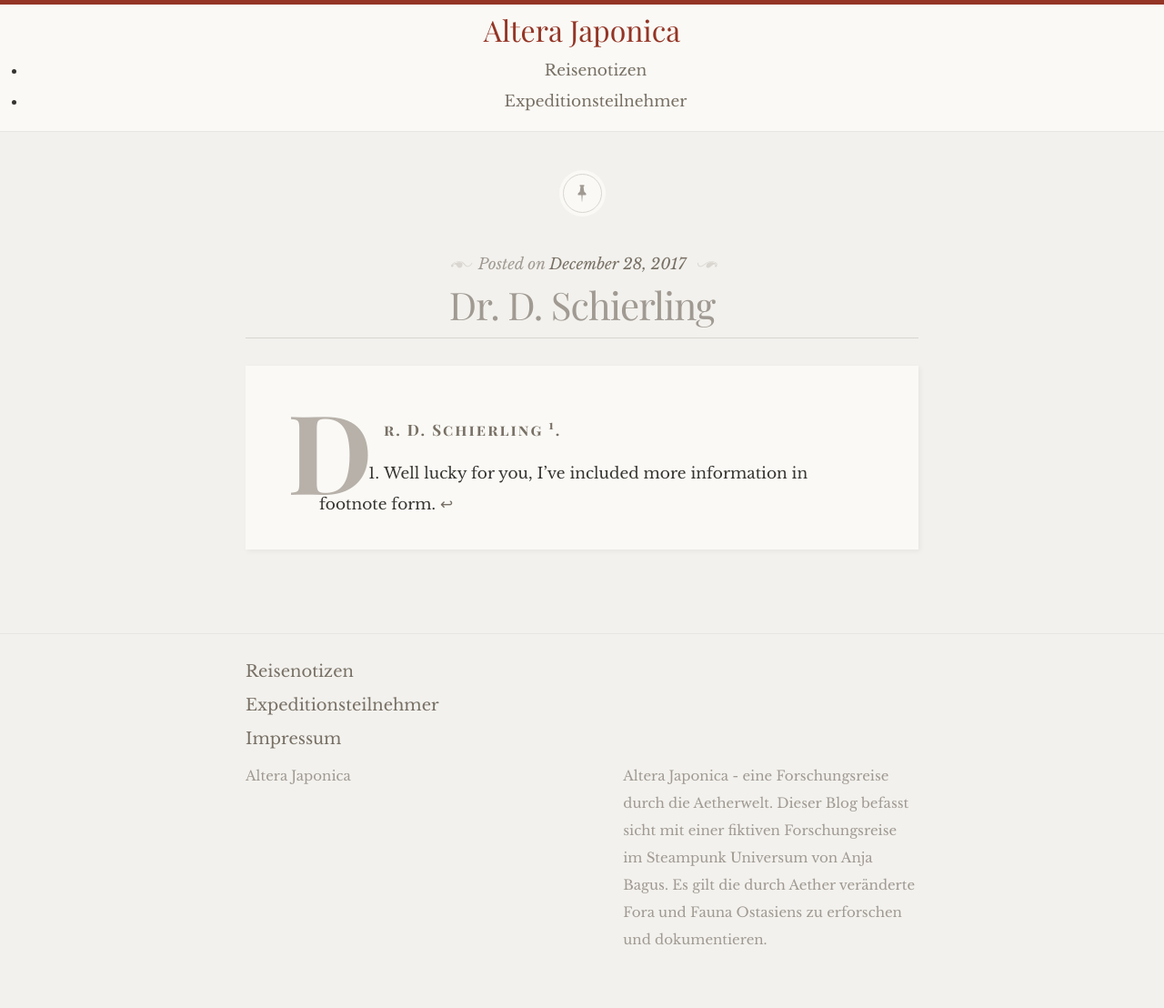
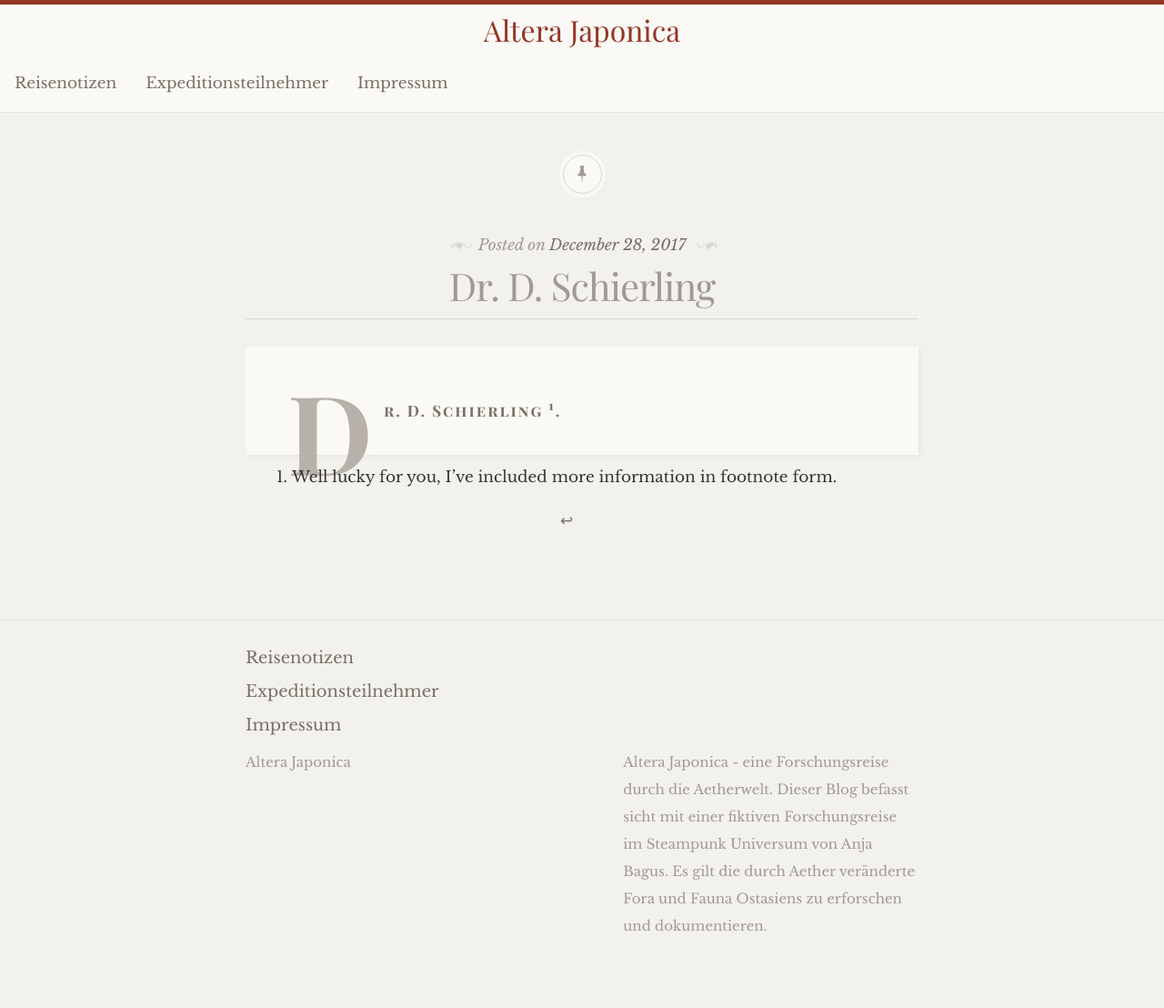
Before and after one commit to Tala/AlteraJaponica, a Jekyll site: the page built from _characters/Schierling.markdown, in a window 1280 px wide. Shown: the whole page at 91% size. Built offline with Jekyll 4.4.1, drawn with Linux system fonts in a browser that asks for light colours; some web fonts are replaced.

Commit message:
added current page highlighting

```diff
--- a/_includes/header.html
+++ b/_includes/header.html
@@ -1,3 +1,4 @@
+
 <header class="site-header">
 
 	<div class="wrapper">
@@ -6,10 +7,15 @@
 
 	</div>
 
-	<nav>
-		<ul>
-			<li><a href="{{site.baseurl}}/index.html">Reisenotizen</a></li>
-			<li><a href="{{site.baseurl}}/list-of-characters.html">Expeditionsteilnehmer</a></li>
-		</ul>
-	</nav>
+  <ul id="nav">
+    <li{% if page.url == '/index.html' %} class="active"{% endif %}>
+    <a href="{{site.baseurl}}/index.html">Reisenotizen</a>
+    </li>
+    <li{% if page.url == '/list-of-characters.html' %} class="active"{% endif %}>
+    <a href="{{site.baseurl}}/list-of-characters.html">Expeditionsteilnehmer</a>
+    </li>
+	<li{% if page.url == '/impressum' %} class="active"{% endif %}>
+    <a href="{{site.baseurl}}/impressum">Impressum</a>
+    </li>
+  </ul>
 </header>
--- a/_sass/_base.scss
+++ b/_sass/_base.scss
@@ -188,18 +188,27 @@
 /**
  * Lists
  */
-ul, ol {
-    margin-left: $spacing-unit;
+ul {
+    list-style-type: none;
+    margin: 0;
+    padding: 0;
+    overflow: hidden;
 }
 
 li {
-    > ul,
-    > ol {
-         margin-bottom: 0;
-    }
+    float: left;
 }
 
+li a {
+    display: block;
+    text-align: center;
+    padding: 14px 16px;
+    text-decoration: none;
+}
 
+#nav .active{
+	border-bottom:2px solid $brand-color;
+}
 
 /**
  * Headings
```
